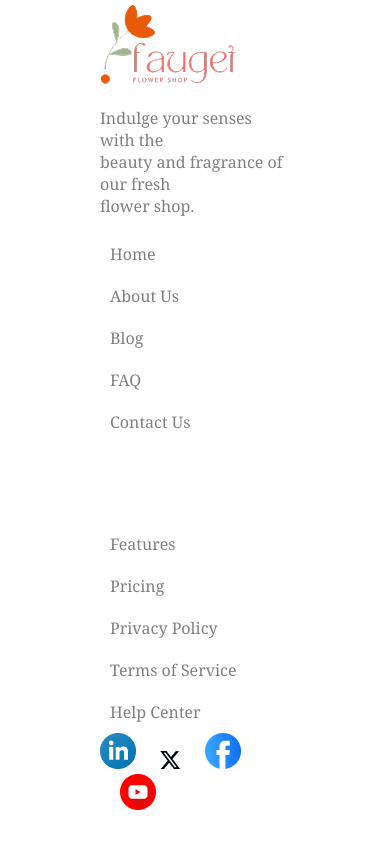
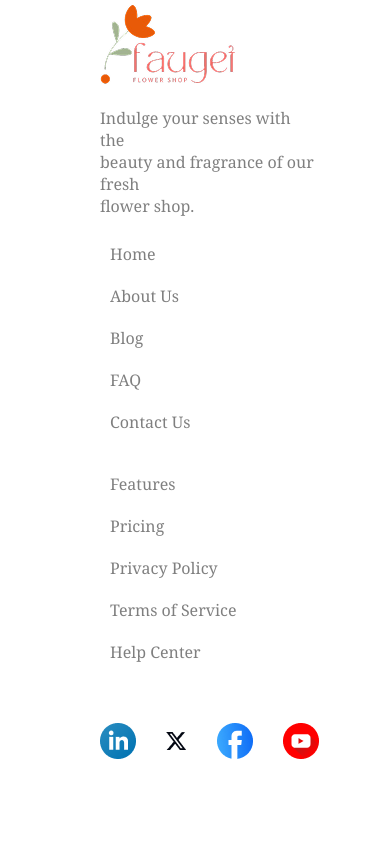
Before and after one commit to warningh/B12A02-Responsive-Flowers, a plain HTML site: page index.html in a window 390 px wide. Shown: the part 5719-6568 px from the top of the page. Drawn offline with Linux system fonts and the light colour scheme.

Commit message:
twenty time

```diff
--- a/index.html
+++ b/index.html
@@ -189,7 +189,7 @@
                 <li class="fl">FAQ</li>
                 <li class="fl">Contact Us</li>
             </div>
-            <div>
+            <div class="f2">
                 <li >Features</li>
                 <li class="fl">Pricing</li>
                 <li class="fl">Privacy Policy</li>
--- a/style.css
+++ b/style.css
@@ -511,8 +511,14 @@
         grid-template-columns: repeat(1,fr1);
     }
 
+    .f2{
+        margin-top: -60px;
+    }
+
     .icons{
-
+        display: flex;
+        margin-top: 50px;
+        gap: 10px;
     }
 
 
```
